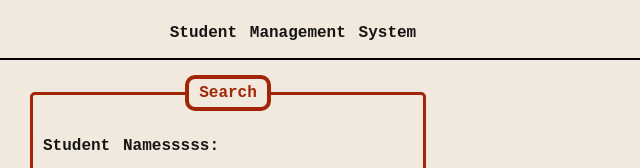
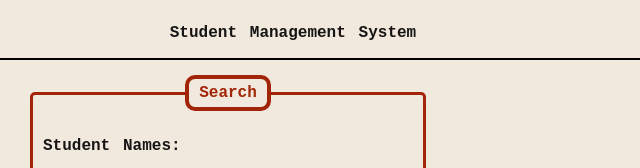
Before and after one commit to GrantMelvin/StudentManagementSystem.io, a plain HTML site: page SMSProject/Index.html in a window 1280 px wide. Shown: the top 168 px of the page, 425-1065 px from the left. Drawn offline with Linux system fonts and the light colour scheme.

Commit message:
Update Index.html

```diff
--- a/SMSProject/Index.html
+++ b/SMSProject/Index.html
@@ -64,7 +64,7 @@
 
                     <legend>Search</legend>
 
-                        <p class="entries">Student Namesssss:</p>
+                        <p class="entries">Student Names:</p>
 
                         <form action="Index.html" method="GET" id="Search">
                         <input type="search" name="search" placeholder="Enter Student Name" id="nSearch"/>
```
